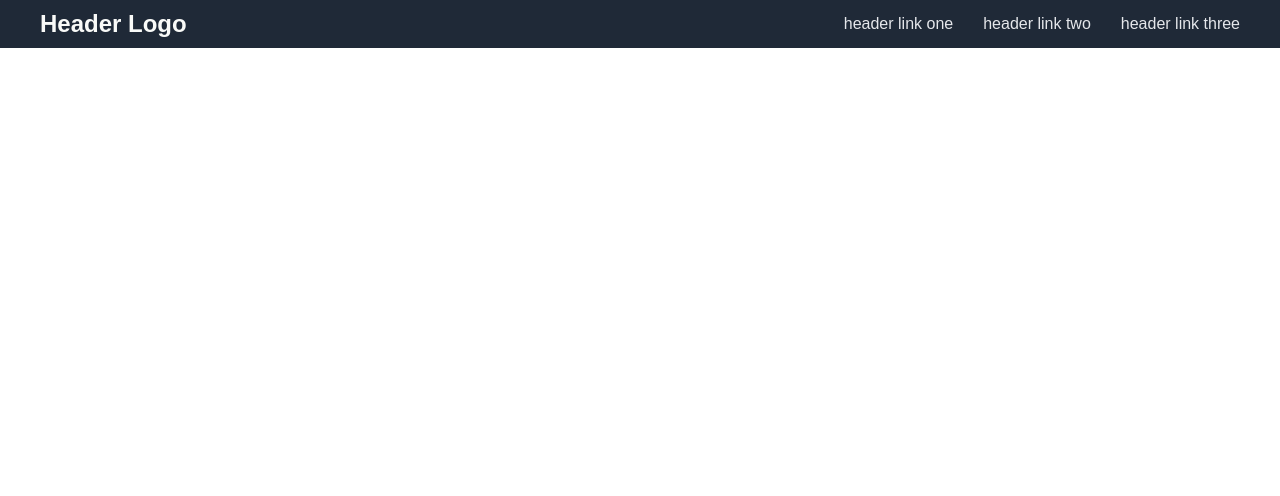
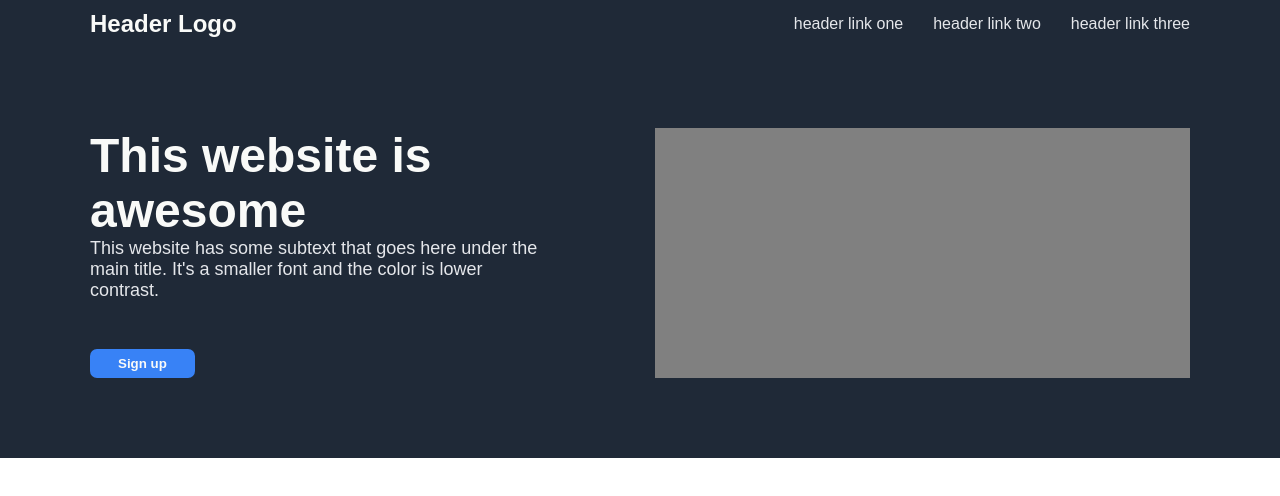
Before and after one commit to layne74/odin-landing-page, a plain HTML site: page index.html in a window 1280 px wide. Drawn offline with Linux system fonts and the light colour scheme.

Commit message:
created hero

```diff
--- a/index.html
+++ b/index.html
@@ -9,7 +9,8 @@
 <body>
 
     <section class="landing">
-        <nav class="nav">
+        <!-- NAVIGATION SECTION -->
+        <nav class="container nav">
             <div class="logo">
                 Header Logo
             </div>
@@ -19,8 +20,23 @@
                 <div class="link">header link three</div>
             </div>
         </nav>
-        <div class="hero">
 
+        <!-- HERO SECTION -->
+        <div class="container hero">
+            <div class="left-hero">
+                <h3>This website is awesome</h3>
+                <p>
+                    This website has some subtext that goes here under
+                    the main title. It's a smaller font and the color is
+                    lower contrast.
+                </p>
+                <button class="signup">
+                    Sign up
+                </button>
+            </div>
+            <div class="right-hero">
+                <!-- <img src="https://w.wallhaven.cc/full/zy/wallhaven-zyxvqy.jpg" alt=""> -->
+            </div>
         </div>
     </section>
 
--- a/style.css
+++ b/style.css
@@ -2,6 +2,22 @@
     margin: 0;
     padding: 0;
     font-family: Arial, Helvetica, sans-serif;
+}
+
+.signup {
+    padding: 7px 28px;
+    border-radius: 7px;
+    border: none;
+    outline: none;
+    background-color: #3882f6;
+    color: #f9faf8;
+    font-weight: bold;
+}
+
+.container {
+    display: flex;
+    max-width: 1100px;
+    margin: 0 auto;
 }
 
 .landing {
@@ -9,9 +25,6 @@
 }
 
 .nav {
-    display: flex;
-    max-width: 1200px;
-    margin: 0 auto;
     justify-content: space-between;
     padding: 10px;
 }
@@ -29,3 +42,46 @@
     color: #E5E7EB;
     gap: 30px;
 }
+
+.hero {
+    margin: 80px auto;
+    padding-bottom: 80px;
+    height: 250px;
+    gap: 30px;
+}
+
+.left-hero {
+    display: flex;
+    flex-direction: column;
+    flex: 1;
+}
+
+.signup {
+    align-self: baseline;
+    margin-top: auto;
+
+    /* justify-content: end; */
+}
+
+.right-hero {
+    text-align: center;
+    flex: 1;
+    background-color: gray;
+}
+
+.hero h3 {
+    font-size: 48px;
+    color: #f9faf8;
+    font-weight: bold;
+}
+
+.hero p {
+    font-size: 18px;
+    color: #E5E7EB;
+    padding-right: 80px;
+}
+
+.hero img {
+    object-fit:contain;
+    width: 100%;
+}
```
